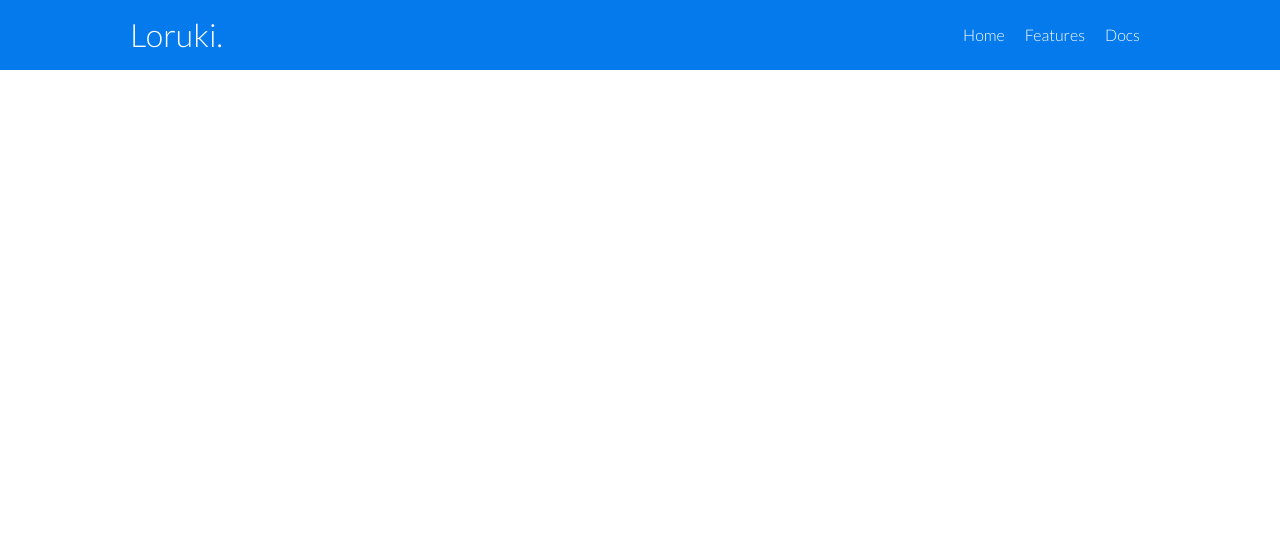
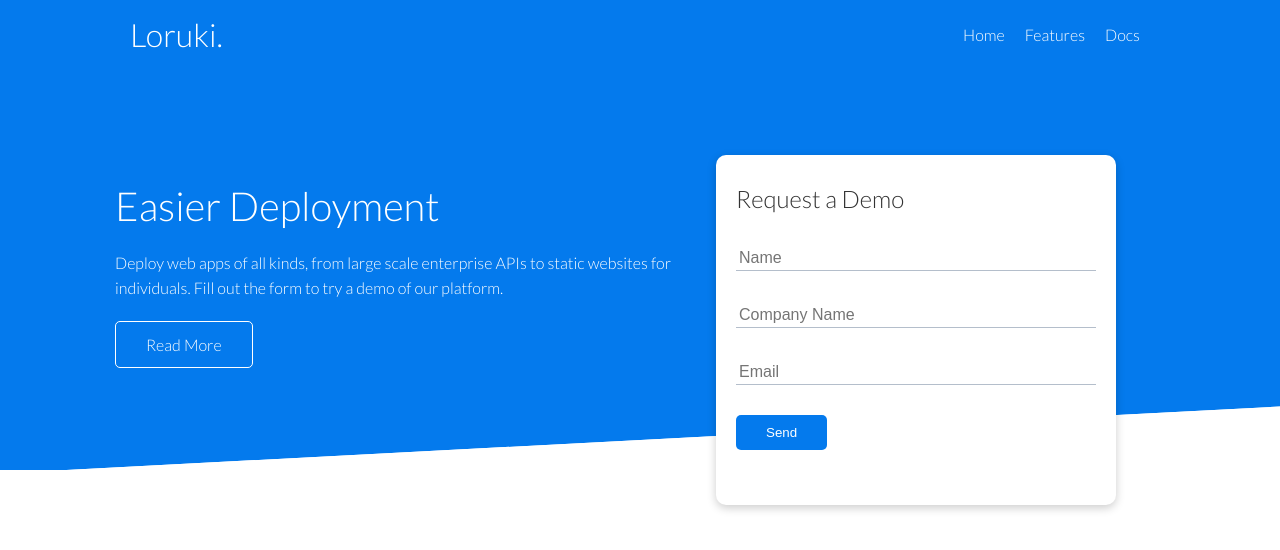
Before and after one commit to iphyokafor/loruki-app, a plain HTML site: page index.html in a window 1280 px wide. Drawn offline with Linux system fonts and the light colour scheme.

Commit message:
feat: add showcase section

```diff
--- a/css/style.css
+++ b/css/style.css
@@ -1,4 +1,8 @@
 @import url("https://fonts.googleapis.com/css2?family=Lato:wght@300&display=swap");
+:root {
+    --primary-color: #047aed;
+}
+
 * {
     box-sizing: border-box;
     padding: 0;
@@ -39,7 +43,7 @@ img {
 /* Navbar */
 
 .navbar {
-    background-color: #047aed;
+    background-color: var(--primary-color);
     color: #fff;
     height: 70px;
 }
@@ -62,11 +66,107 @@ img {
     justify-content: space-between;
 }
 
+
+/* Showcase */
+
+.showcase {
+    height: 400px;
+    background-color: var(--primary-color);
+    color: #fff;
+    position: relative;
+}
+
+.showcase h1 {
+    font-size: 40px;
+}
+
+.showcase p {
+    margin: 20px 0;
+}
+
+.showcase .grid {
+    overflow: visible;
+    grid-template-columns: 55% 45%;
+    gap: 30px;
+}
+
+.showcase-form {
+    position: relative;
+    top: 60px;
+    height: 350px;
+    width: 400px;
+    padding: 40px;
+    z-index: 100;
+}
+
+.showcase-form .form-control {
+    margin: 30px 0;
+}
+
+.showcase-form input[type="text"],
+.showcase-form input[type="email"] {
+    border: 0;
+    border-bottom: 1px solid #b4becb;
+    width: 100%;
+    padding: 3px;
+    font-size: 16px;
+}
+
+.showcase-form input:focus {
+    outline: none;
+}
+
+.showcase::before,
+.showcase::after {
+    content: "";
+    position: absolute;
+    height: 100px;
+    bottom: -70px;
+    right: 0;
+    left: 0;
+    background: #fff;
+    transform: skewY(-3deg);
+    -webkit-transform: skewY(-3deg);
+    -moz-transform: skewY(-3deg);
+    -ms-transform: skewY(-3deg);
+}
+
+
+/* Utilities */
+
 .container {
     max-width: 1100px;
     margin: 0 auto;
     overflow: auto;
     padding: 0 40px;
+}
+
+.card {
+    background-color: #fff;
+    color: #333;
+    border-radius: 10px;
+    box-shadow: 0 3px 10px rgba(0, 0, 0, 0.2);
+    padding: 20px;
+    margin: 10px;
+}
+
+.btn {
+    display: inline-block;
+    padding: 10px 30px;
+    cursor: pointer;
+    background: var(--primary-color);
+    color: #fff;
+    border: none;
+    border-radius: 5px;
+}
+
+.btn-outline {
+    background-color: transparent;
+    border: 1px #fff solid;
+}
+
+.btn:hover {
+    transform: scale(0.98);
 }
 
 .flex {
@@ -75,3 +175,12 @@ img {
     align-items: center;
     height: 100%;
 }
+
+.grid {
+    display: grid;
+    grid-template-columns: repeat(2, 1fr);
+    gap: 20px;
+    justify-content: center;
+    align-items: center;
+    height: 100%;
+}
--- a/index.html
+++ b/index.html
@@ -23,6 +23,35 @@
             </nav>
         </div>
     </div>
+
+    <!-- Showcase -->
+    <section class="showcase">
+        <div class="container grid">
+            <div class="showcase-text">
+                <h1>Easier Deployment</h1>
+                <p>
+                    Deploy web apps of all kinds, from large scale enterprise APIs to static websites for individuals. Fill out the form to try a demo of our platform.
+                </p>
+                <a href="features.html" class="btn btn-outline">Read More</a>
+            </div>
+
+            <div class="showcase-form card">
+                <h2>Request a Demo</h2>
+                <form>
+                    <div class="form-control">
+                        <input type="text" name="name" placeholder="Name" required />
+                    </div>
+                    <div class="form-control">
+                        <input type="text" name="company" placeholder="Company Name" required />
+                    </div>
+                    <div class="form-control">
+                        <input type="email" name="email" placeholder="Email" required />
+                    </div>
+                    <input type="submit" value="Send" class="btn btn-primary" />
+                </form>
+            </div>
+        </div>
+    </section>
 </body>
 
 </html>
```
